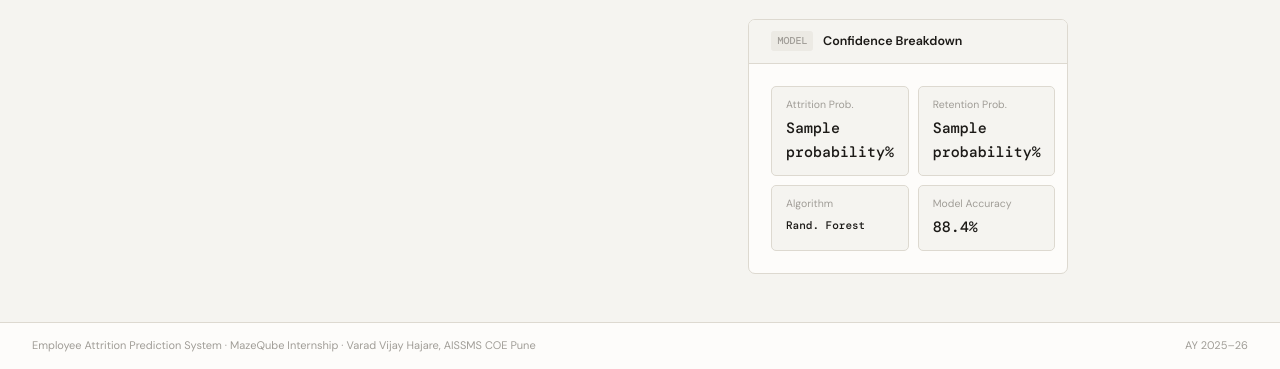
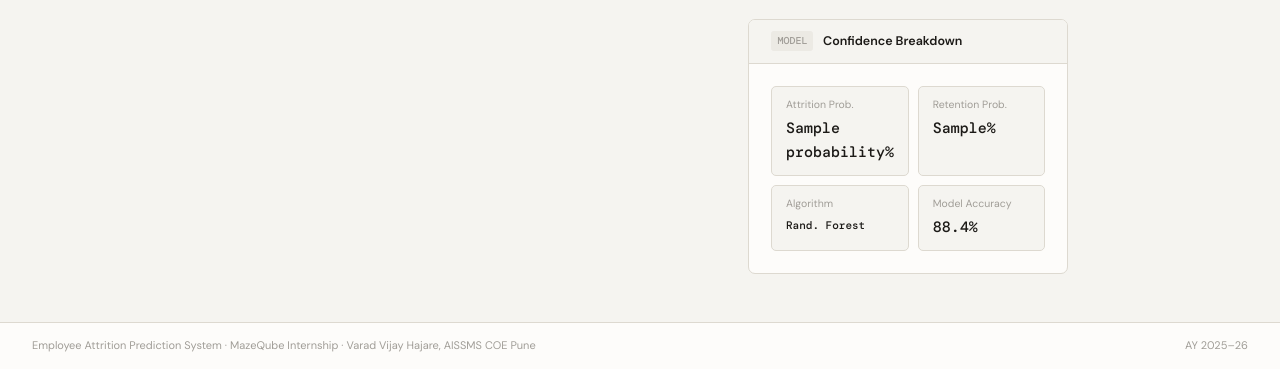
Before and after one commit to VaradHajare/employee-attrition-predictor, a Django app: template templates/predictor/result.html in a window 1280 px wide. Shown: the part 830-1199 px from the top of the page. Run offline with Django 5.2, Linux system fonts and the light colour scheme; the template is opened without the code that fills it: most values are stand-ins (such as "Sample title", 1, 10 or a date in 2020); parts of the project's set-up code (start-up, migrations or seed data) failed here and were passed over.

Commit message:
Fix retention probability display

```diff
--- a/predictor/views.py
+++ b/predictor/views.py
@@ -266,6 +266,7 @@ def index(request):
         return render(request, 'predictor/result.html', {
             'prediction': prediction,
             'probability': probability,
+            'retention_probability': round(100 - probability, 1),
             'will_leave': prediction == 1,
             'risk_factors': risks,
             'priority_label': priority_label,
--- a/templates/predictor/result.html
+++ b/templates/predictor/result.html
@@ -500,7 +500,7 @@
             </div>
             <div class="conf-cell">
               <div class="conf-label">Retention Prob.</div>
-              <div class="conf-val">{% widthratio probability 1 1 as p %}{{ 100|add:"-"|add:probability }}%</div>
+              <div class="conf-val">{{ retention_probability }}%</div>
             </div>
             <div class="conf-cell">
               <div class="conf-label">Algorithm</div>
```
